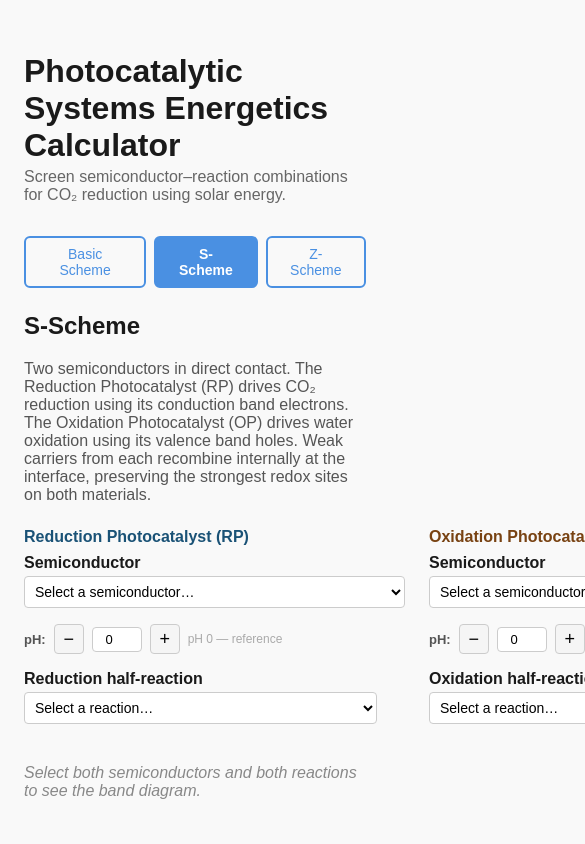
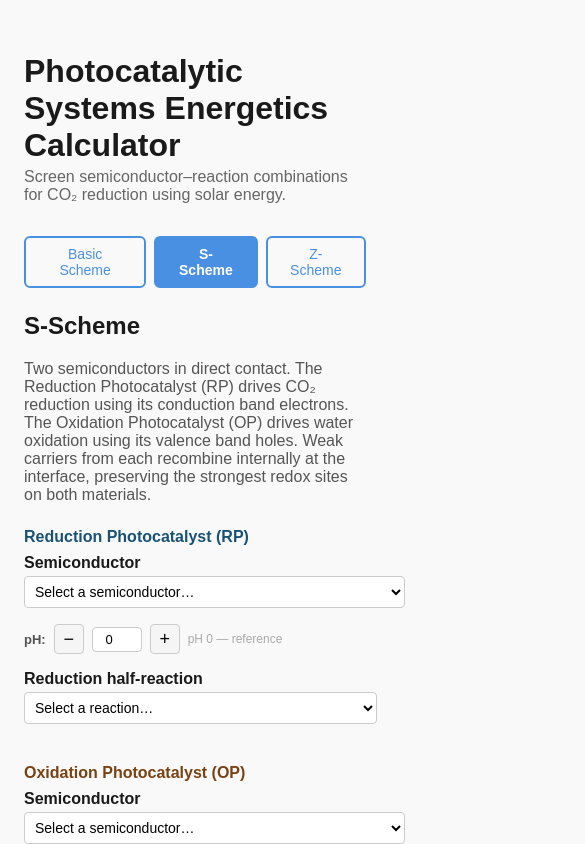
Before and after one commit to pwaycuilis/photocat-calc, a React (Vite) app: page / in a window 390 px wide. Both pictures are taken after a click on the button "S-Scheme". Shown: the top 844 px of the page, 585 px wide, since content can reach past the window. Built offline with nearby package versions, Linux system fonts and the light colour scheme.

Commit message:
Stack semiconductor columns vertically on mobile, update README

```diff
--- a/src/schemes/s-scheme/SScheme.jsx
+++ b/src/schemes/s-scheme/SScheme.jsx
@@ -82,7 +82,7 @@ export default function SScheme() {
         preserving the strongest redox sites on both materials.
       </p>
 
-      <div style={{ display: "grid", gridTemplateColumns: "1fr 1fr", gap: "24px", marginBottom: "8px" }}>
+      <div style={{ display: "grid", gridTemplateColumns: "repeat(auto-fit, minmax(280px, 1fr))", gap: "24px", marginBottom: "8px" }}>
         <div>
           <p style={{ margin: "0 0 8px", fontWeight: "bold", color: "#1a5276" }}>
             Reduction Photocatalyst (RP)
--- a/src/schemes/z-scheme/ZScheme.jsx
+++ b/src/schemes/z-scheme/ZScheme.jsx
@@ -84,7 +84,7 @@ export default function ZScheme() {
         between PC2's conduction band and PC1's valence band for the cycle to close.
       </p>
 
-      <div style={{ display: "grid", gridTemplateColumns: "1fr 1fr", gap: "24px", marginBottom: "8px" }}>
+      <div style={{ display: "grid", gridTemplateColumns: "repeat(auto-fit, minmax(280px, 1fr))", gap: "24px", marginBottom: "8px" }}>
         <div>
           <p style={{ margin: "0 0 8px", fontWeight: "bold", color: "#1a5276" }}>
             Photocathode (PC1) — Reduction
```
Also changed, not shown: 1 other file (tests, documents, lock files or other folders).
